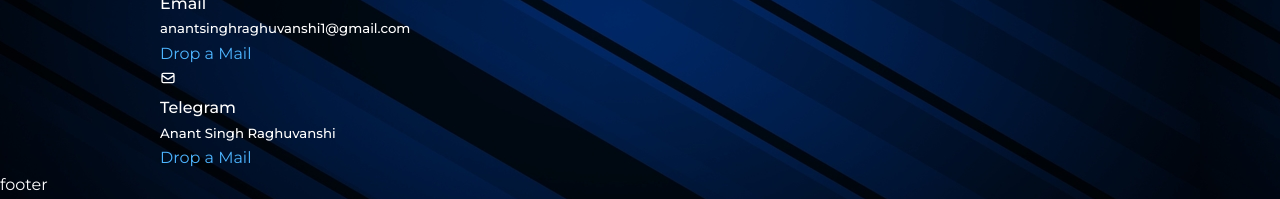
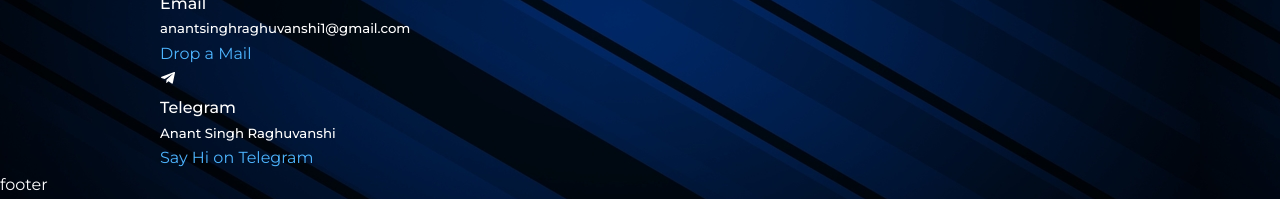
Before and after one commit to anantraghuvanshi/theanantraghuvanshi, a React (Create React App) app in the folder anant-portfolio/: page / in a window 1280 px wide. Shown: the part 4649-4848 px from the top of the page. Built offline with nearby package versions, Linux system fonts and the light colour scheme.

Commit message:
contact.js update

```diff
--- a/anant-portfolio/src/components/contact/contact.jsx
+++ b/anant-portfolio/src/components/contact/contact.jsx
@@ -1,6 +1,7 @@
 import React from 'react'
 import './contact.css';
 import {HiOutlineMail} from 'react-icons/hi';
+import {FaTelegramPlane} from 'react-icons/fa';
 
 const contact = () => {
   return (
@@ -17,10 +18,10 @@ const contact = () => {
             <a href="mailto:anantsinghraghuvanshi1@gmail.com">Drop a Mail</a>
           </article>
           <article className="contact__option">
-            <HiOutlineMail />
+            <FaTelegramPlane />
             <h4>Telegram</h4>
             <h5>Anant Singh Raghuvanshi</h5>
-            <a href="mailto:anantsinghraghuvanshi1@gmail.com">Drop a Mail</a>
+            <a href="mailto:anantsinghraghuvanshi1@gmail.com">Say Hi on Telegram</a>
           </article>
         </div>
         <form action=""></form>
```
